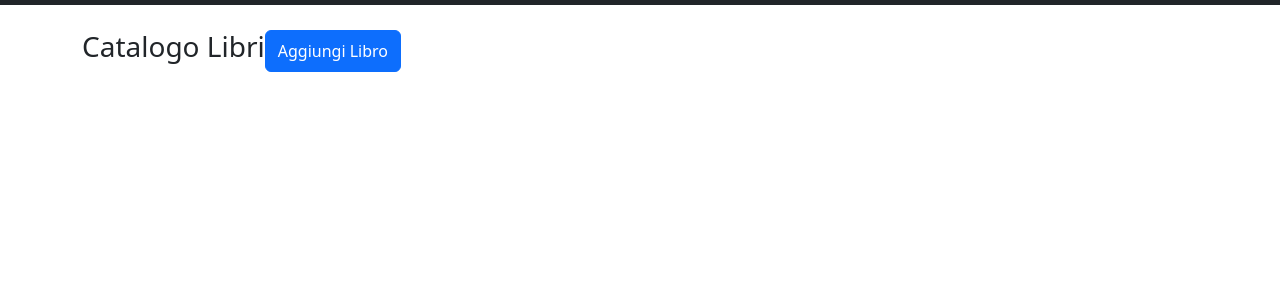
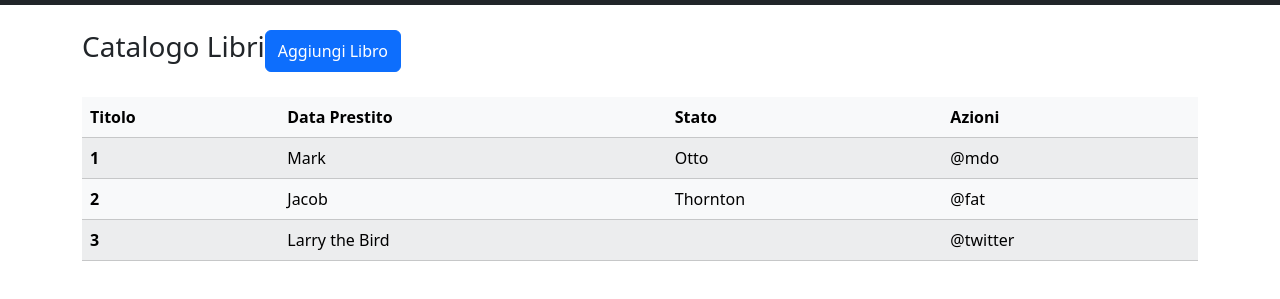
Before and after one commit to AndreTex/html-css-bootstrap-dashboard, a plain HTML site: page index.html in a window 1280 px wide. Shown: the part 61-360 px from the top of the page. Drawn offline with nearby package versions, Linux system fonts and the light colour scheme.

Commit message:
feat: inserimento dima tabella (da modificare)

```diff
--- a/index.html
+++ b/index.html
@@ -46,5 +46,42 @@
             </div>
         </div>
     </div>
+
+    <!-- TODO: indentare tabella decentemente  -->
+    <div class="container mt-25">
+        <div class="row">
+            <div class="col-12">
+                <table class="table table-light table-striped">
+                    <thead>
+                        <tr>
+                          <th scope="col">Titolo</th>
+                          <th scope="col">Data Prestito</th>
+                          <th scope="col">Stato</th>
+                          <th scope="col">Azioni</th>
+                        </tr>
+                      </thead>
+                      <tbody>
+                        <tr>
+                          <th scope="row">1</th>
+                          <td>Mark</td>
+                          <td>Otto</td>
+                          <td>@mdo</td>
+                        </tr>
+                        <tr>
+                          <th scope="row">2</th>
+                          <td>Jacob</td>
+                          <td>Thornton</td>
+                          <td>@fat</td>
+                        </tr>
+                        <tr>
+                          <th scope="row">3</th>
+                          <td colspan="2">Larry the Bird</td>
+                          <td>@twitter</td>
+                        </tr>
+                      </tbody>
+                </table>
+            </div>
+        </div>
+    </div>
 </body>
 </html>
```
